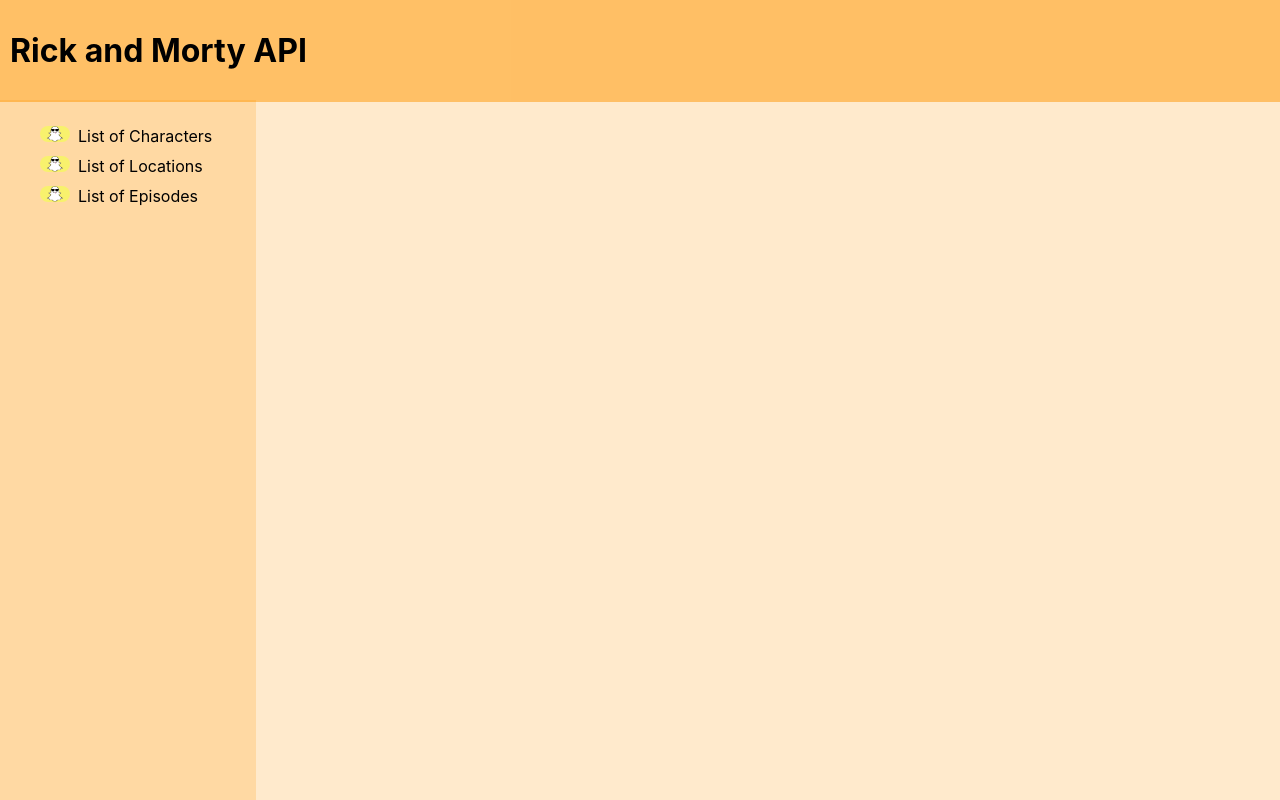
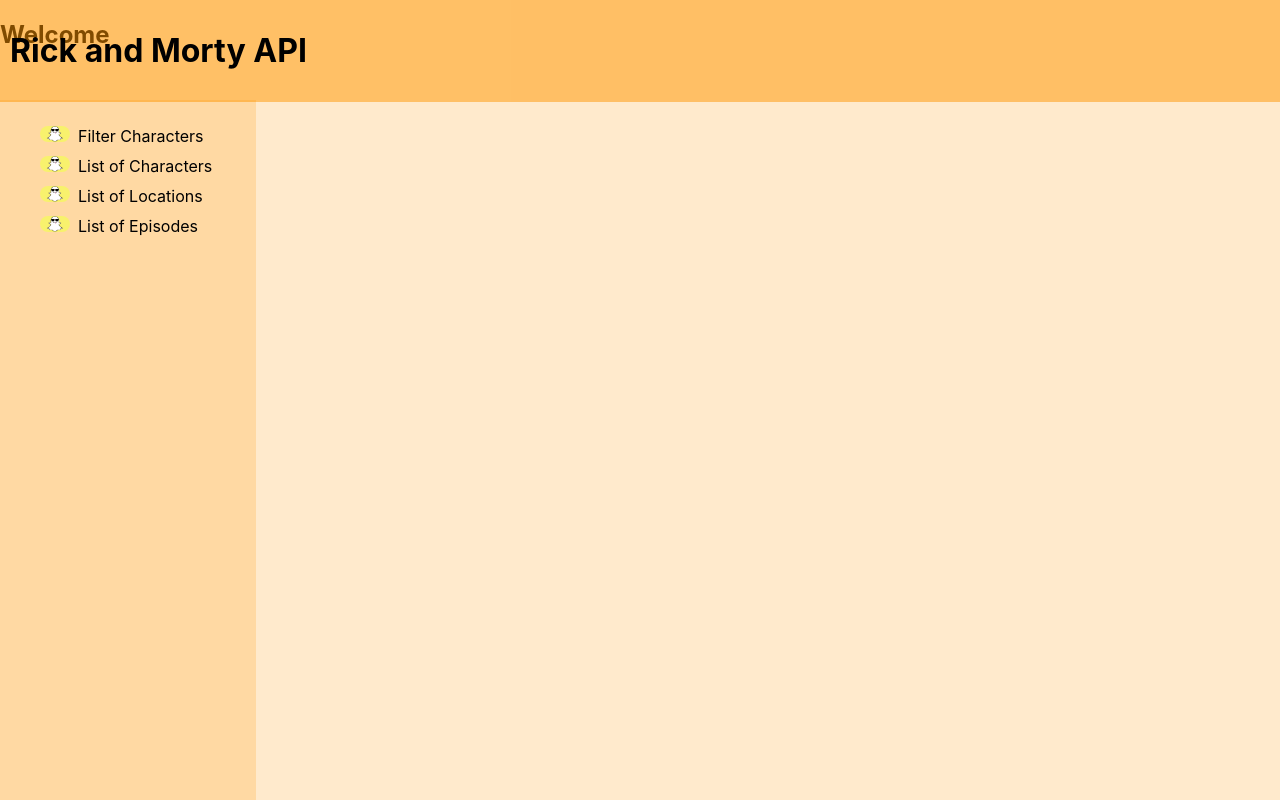
Before and after one commit to Borzar/giphy, a React (Create React App) app: page / in a window 1280 px wide. Built offline with nearby package versions, Linux system fonts and the light colour scheme.

Commit message:
add fix componentes on navbar

```diff
--- a/src/App.js
+++ b/src/App.js
@@ -4,15 +4,16 @@
 import Location from './components/Location'
 import ListLocation from './components/ListLocation'
 import ListCharacter from './components/ListCharacter'
-import "./App.css"
 import ListEpisodes from './components/ListEpisodes'
 import Episode from './components/Episode'
-
+import SearchBar from './components/SearchBar'
+import "./App.css"
 const App = () => {
   return (
     <BrowserRouter>
       <Routes>
         <Route path='/' element={<Inicio />}> </Route>
+        <Route path='/search' element={<SearchBar/>}> </Route>
         <Route path='/characters' element={<ListCharacter/>}> </Route>
         <Route path='/characters/:id' element={<Personaje />}> </Route>
         <Route path='/locations' element={<ListLocation/>}></Route>
--- a/src/components/Inicio.js
+++ b/src/components/Inicio.js
@@ -8,6 +8,7 @@
     <div>
       <Title />
       <Navbar />
+      <h2 className='titulo'>Welcome</h2>
     </div>
   )
 }
--- a/src/components/Navbar.js
+++ b/src/components/Navbar.js
@@ -6,6 +6,12 @@
   return (
     <nav className='navbar'>
       <ul className='navbar-ul'>
+        <div>
+        <li className='navbar-li'>
+          <img src={logo} />
+          <Link className='nav-inline' to='/search'>Filter Characters</Link>
+        </li>
+        </div>
         <div>
         <li className='navbar-li'>
           <img src={logo} />
--- a/src/components/SearchBar.js
+++ b/src/components/SearchBar.js
@@ -1,7 +1,9 @@
 import { useState, useEffect } from "react"
 import { filterbyName } from "../services/functions"
+import { Link } from 'react-router-dom'
+import Title from "./Title"
+import Navbar from "./Navbar"
 import '../css/SearchBar.css'
-import { Link } from 'react-router-dom'
 
 const SearchBar = () => {
   const [keyword, setKeyword] = useState('')
@@ -18,9 +20,12 @@
   }
 
   return(
-    <div className='main-search-bar'>
+    <div>
+      <Title />
+      <Navbar />
+      <div className='filter-table'>
         <h3>Buscar Personaje</h3>
-        <input
+          <input className='filter-table-input'
             type='text'
             value={keyword}
             placeholder='Filter by name'
@@ -30,12 +35,13 @@
           characters != null ? (
             characters.map((character) => (
               <div key={character.id}>
-              <Link to={`/Personaje/${character.id}`}> {character.name} </Link>
+                <Link className='disable-link' to={`/Personaje/${character.id}`}> {character.name} </Link>
               </div>
             ))
           ) : ('Lista de personajes ...')
         }
       </div>
+    </div>
   )
 }
 
```
Lines whose indentation alone changed are shown as unchanged.
